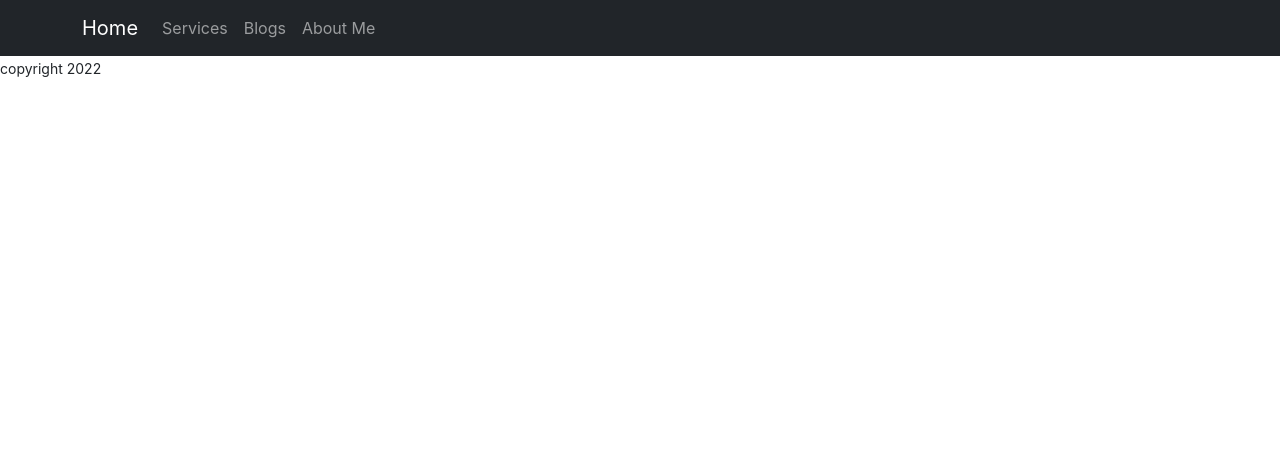
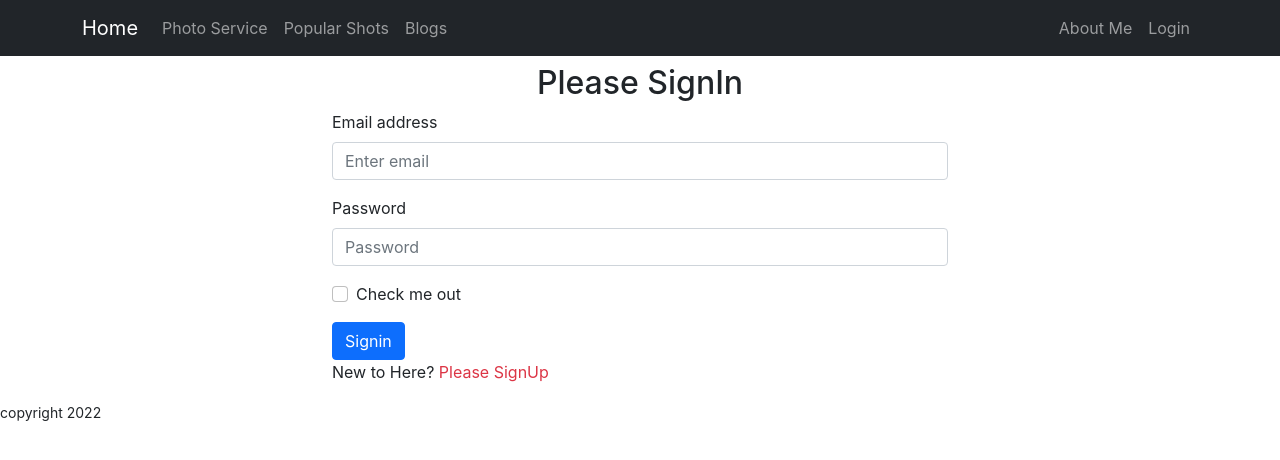
Before and after one commit to Rajesh-107/independent-service-provider, a React (Create React App) app: page /login in a window 1280 px wide. Shown: the top 460 px of the page. Built offline with nearby package versions, Linux system fonts and the light colour scheme.

Commit message:
style login and input value

```diff
--- a/src/App.js
+++ b/src/App.js
@@ -4,6 +4,9 @@ import About from './Pages/About/About';
 import Home from './Pages/Home/Home/Home';
 import Header from './Pages/Shared/Header/Header';
 import Footer from './Pages/Shared/Footer/Footer';
+import ServiceDetail from './Pages/ServiceDetail/ServiceDetail';
+import NotFound from './Pages/Shared/NotFound/NotFound';
+import Login from './Pages/Login/Login/Login';
 
 function App() {
   return (
@@ -11,7 +14,11 @@ function App() {
     <Header></Header>
      <Routes>
           <Route path='/' element={<Home></Home>}></Route>
+          <Route path='/home' element={<Home></Home>}></Route>
+          <Route path='/service/:serviceId' element={<ServiceDetail></ServiceDetail>}></Route>
           <Route path='/about' element={<About></About>}></Route>
+          <Route path='/login' element={<Login></Login>}></Route>
+          <Route path='*' element={<NotFound></NotFound>}></Route>
      </Routes>
      <Footer></Footer>
     </div>
--- a/src/Pages/Home/Service/Service.js
+++ b/src/Pages/Home/Service/Service.js
@@ -1,31 +1,23 @@
 import React from 'react';
+import { useNavigate } from 'react-router-dom';
 import './Service.css';
 
 const Service = ({photoService}) => {
-    const {name, img, description, price} = photoService;
+    const {id, name, img, description, price} = photoService;
+
+    const navigate = useNavigate();
+    const navigateToServiceDetail = id =>{
+        navigate(`/service/${id}`);
+    }
     return (
-        <div className='container service'>
+        <div className='container service bg-dark'>
            <img className='w-50 h-50 img-fluid' src={img} alt="" srcset="" />
-            <h2>Service: {name} </h2>
-            <p>Price:{price}</p>
-            <p><small>{description}</small></p>
-            <button className='btn btn-primary'>Book Now: {name}</button>
+            <h2 className='text-white'>Service: {name} </h2>
+            <p className='text-white'>Price:{price}</p>
+            <p className='text-white'><small>{description}</small></p>
+            <button onClick={() => navigateToServiceDetail(id)} className='btn btn-primary'>Book Now: {name}</button>
         </div>
 
-//             <div class="card mb-3" style="max-width: 540px;">
-//   <div class="row g-0">
-//     <div class="col-md-4">
-//       <img src={img} class="img-fluid rounded-start" alt="..."/>
-//     </div>
-//     <div class="col-md-8">
-//       <div class="card-body">
-//         <h5 class="card-title">{name}</h5>
-//         <p class="card-text">{description}</p>
-//         <p class="card-text"><small class="text-muted">{price}</small></p>
-//       </div>
-//     </div>
-//   </div>
-// </div>
 
     );
 };
--- a/src/Pages/Home/Services/Services.js
+++ b/src/Pages/Home/Services/Services.js
@@ -13,7 +13,7 @@ const Services = () => {
     } ,[])
 
     return (
-        <div className='container mt-5'>
+        <div id='services' className='container mt-5'>
             <h2 className='text-center text-primary pb-3'>My Photo Services </h2>
            <div className="services-container">
            {
--- a/src/Pages/Home/TopShots/TopShots.js
+++ b/src/Pages/Home/TopShots/TopShots.js
@@ -10,7 +10,7 @@ const topShots =[
 
 const TopShots = () => {
     return (
-        <div className='container'>
+        <div id='shots' className='container'>
             <h2 className='text-center text-danger pt-5'>My Popular Shots</h2>
             <div className='row pt-5'>
                 {
--- /dev/null
+++ b/src/Pages/Login/Login/Login.js
@@ -0,0 +1,47 @@
+import React, { useRef } from 'react';
+import { Button, Form } from 'react-bootstrap';
+import { useNavigate } from 'react-router-dom';
+
+
+const Login = () => {
+    const emailRef = useRef('');
+    const passwordRef = useRef('');
+    const navigate = useNavigate();
+
+    const handleSubmit = e => {
+        e.preventDefault();
+        const email = emailRef.current.value;
+        const password = passwordRef.current.value;
+        console.log(email, password);
+    }
+
+    const navigateSignUp = e =>{
+        navigate('/signup');
+    }
+
+    return (
+        <div className='container w-50 mx-auto'>
+            <h2 className='text-dark text-center mt-2'>Please SignIn</h2>
+            <Form onSubmit={handleSubmit}>
+  <Form.Group className="mb-3" controlId="formBasicEmail">
+    <Form.Label>Email address</Form.Label>
+    <Form.Control ref={emailRef} type="email" placeholder="Enter email" required />
+  </Form.Group>
+
+  <Form.Group className="mb-3" controlId="formBasicPassword">
+    <Form.Label>Password</Form.Label>
+    <Form.Control ref={passwordRef} type="password" placeholder="Password" required />
+  </Form.Group>
+  <Form.Group className="mb-3" controlId="formBasicCheckbox">
+    <Form.Check type="checkbox" label="Check me out" />
+  </Form.Group>
+  <Button variant="primary" type="submit">
+    Signin
+  </Button>
+</Form>
+<p>New to Here? <span onClick={navigateSignUp} className='text-danger'>Please SignUp</span></p>
+        </div>
+    );
+};
+
+export default Login;
--- /dev/null
+++ b/src/Pages/ServiceDetail/ServiceDetail.js
@@ -0,0 +1,13 @@
+import React from 'react';
+import { useParams } from 'react-router-dom';
+
+const ServiceDetail = () => {
+    const {serviceId} = useParams();
+    return (
+        <div>
+            <h2>Welcome to the Detail:{serviceId}</h2>
+        </div>
+    );
+};
+
+export default ServiceDetail;
--- a/src/Pages/Shared/Header/Header.js
+++ b/src/Pages/Shared/Header/Header.js
@@ -1,20 +1,31 @@
 import React from 'react';
 import { Container, Nav, Navbar } from 'react-bootstrap';
+import { Link } from 'react-router-dom';
 import './Header.css';
 
 const Header = () => {
     return (
         <>
-        <Navbar sticky='top' bg="dark" variant="dark">
-          <Container>
-          <Navbar.Brand href="#home">Home</Navbar.Brand>
-          <Nav className="me-auto">
-            <Nav.Link href="#home">Services</Nav.Link>
-            <Nav.Link href="#features">Blogs</Nav.Link>
-            <Nav.Link href="#pricing">About Me</Nav.Link>
-          </Nav>
-          </Container>
-        </Navbar>
+       <Navbar sticky='top' collapseOnSelect expand="lg" bg="dark" variant="dark">
+  <Container>
+  <Navbar.Brand as={Link} to="/">Home
+  </Navbar.Brand>
+  <Navbar.Toggle aria-controls="responsive-navbar-nav" />
+  <Navbar.Collapse id="responsive-navbar-nav">
+    <Nav className="me-auto">
+      <Nav.Link href="home#services">Photo Service</Nav.Link>
+      <Nav.Link href="home#shots">Popular Shots</Nav.Link>
+      <Nav.Link href="home#blogs">Blogs</Nav.Link>
+    </Nav>
+    <Nav>
+      <Nav.Link as={Link} to="about">About Me</Nav.Link>
+      <Nav.Link as={Link} to="login">
+        Login
+      </Nav.Link>
+    </Nav>
+  </Navbar.Collapse>
+  </Container>
+</Navbar>
       </>
     );
 };
--- /dev/null
+++ b/src/Pages/Shared/NotFound/NotFound.js
@@ -0,0 +1,11 @@
+import React from 'react';
+
+const NotFound = () => {
+    return (
+        <div>
+            <h1 className='text-center text-primary'>Sorry Not Found</h1>
+        </div>
+    );
+};
+
+export default NotFound;
```
Also changed, not shown: src/Pages/Login/SignUp/SignUp.js (added, +11 -0 lines).
